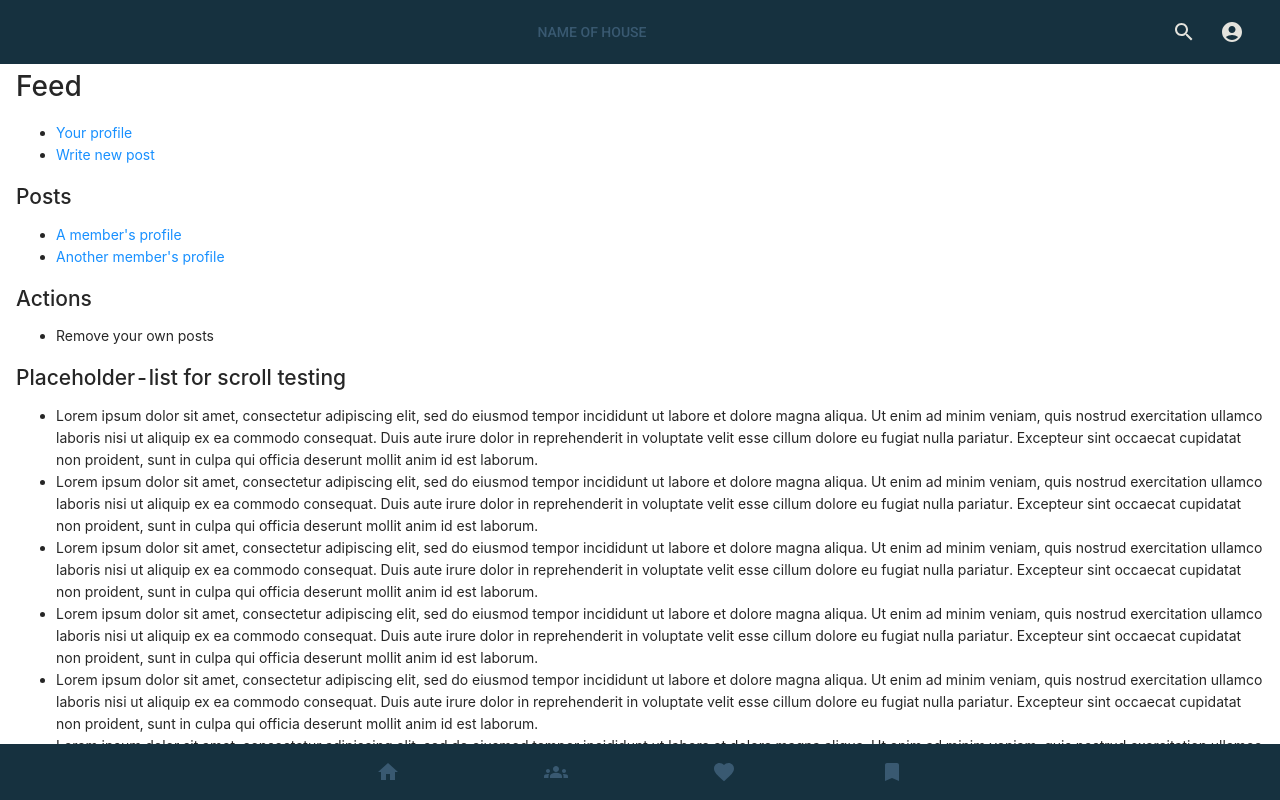
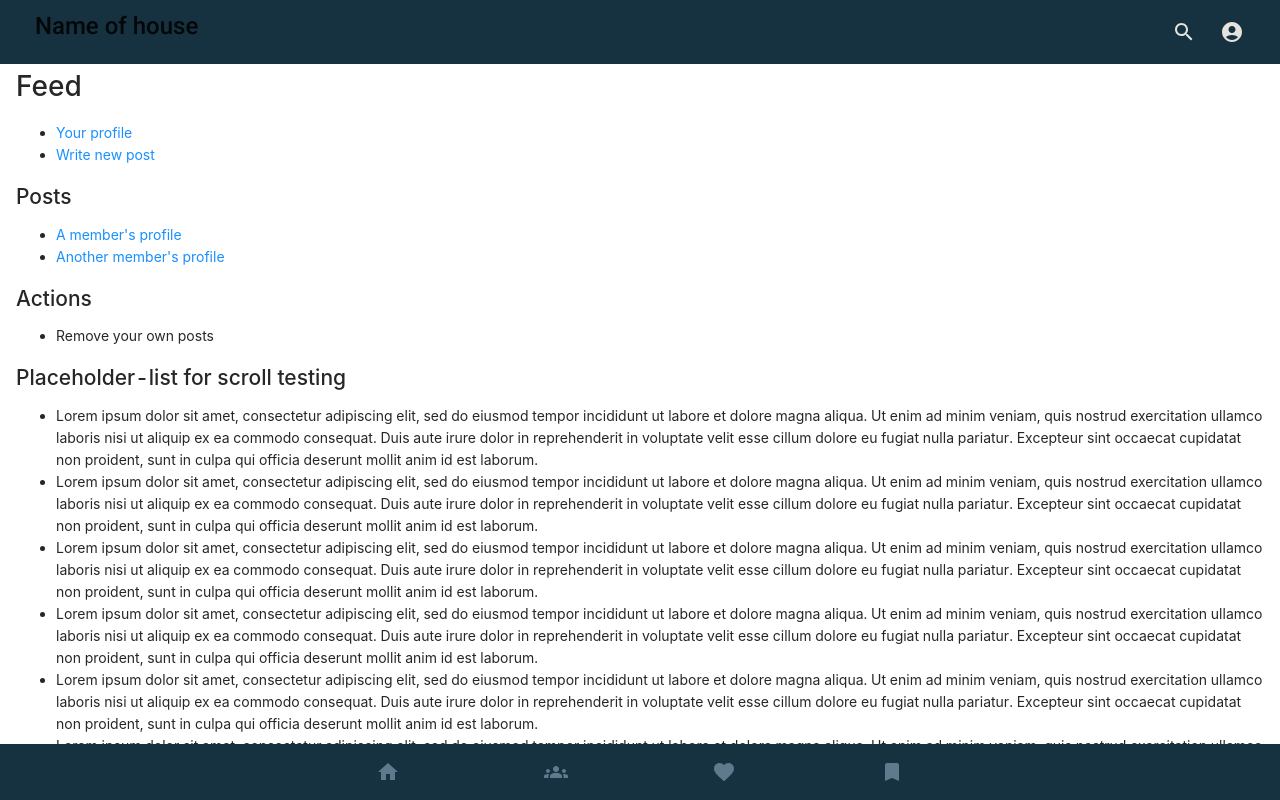
Before and after one commit to stenwall/u11-fullstack-js, a Next.js app in the folder client/: page /feed in a window 1280 px wide. Shown: the top 800 px of the page. Built offline with nearby package versions, Linux system fonts and the light colour scheme.

Commit message:
feat: finished topnav comp w working links

```diff
--- a/client/components/TopNavbar/index.tsx
+++ b/client/components/TopNavbar/index.tsx
@@ -1,12 +1,8 @@
 import { useRouter } from 'next/router';
-import AppBar from '@mui/material/AppBar';
-import Box from '@mui/material/Box';
-import Toolbar from '@mui/material/Toolbar';
+import { AppBar, Toolbar, IconButton, Button } from '@mui/material';
 import Typography from '@mui/material/Typography';
-import IconButton from '@mui/material/IconButton';
 import { AccountCircle, Search } from '@mui/icons-material';
 import Link from 'next/link';
-import { Button } from '@mui/material';
 
 interface Props {
   onClick: any;
@@ -18,30 +14,39 @@ const TopNavbar = (props: Props) => {
 
   return (
     <>
-      <Box sx={{ flexGrow: 1 }} onClick={props.onClick}>
-        <AppBar position="fixed">
+      <AppBar
+        position="fixed"
+        onClick={props.onClick}
+      >
         <Toolbar>
           <Link href="/info">
             <Button
               value="info"
               sx={{ flexGrow: 1 }}
+              size="large"
             >
-                  Name of house
+              <h1>Name of house</h1>
             </Button>
           </Link>
-            <IconButton value="search" size="large" color="inherit" aria-label="search">
+          <IconButton
+            value="search"
+            size="large"
+            color="inherit"
+            aria-label="search"
+          >
             <Search />
           </IconButton>
-            <IconButton value="profile" size="large" color="inherit" aria-label="menu">
+          <Link href="/profile">
+            <IconButton
+              value="profile"
+              size="large"
+              aria-label="profile"
+            >
               <AccountCircle />
             </IconButton>
+          </Link>
         </Toolbar>
       </AppBar>
-      </Box>
-
-      {/* <Link href="/profile">
-        <a>Your profile</a>
-      </Link> */}
     </>
   );
 };
--- a/client/styles/mui-components/_bottomnavbar.scss
+++ b/client/styles/mui-components/_bottomnavbar.scss
@@ -3,14 +3,13 @@
 .MuiBottomNavigationAction-root {
   padding: 0.2rem;
   transition: color 250ms cubic-bezier(0.4, 0, 0.2, 1) 0ms;
-}
-
-.Mui-selected {
-  color: $text-primary;
+  &.Mui-selected {
+    color: $text-primary;
+  }
 }
 
 .MuiBottomNavigationAction-iconOnly {
-  color: $primary-main;
+  color: $primary-light;
 }
 
 .MuiBottomNavigationAction-label {
--- a/client/styles/mui-components/_topnavbar.scss
+++ b/client/styles/mui-components/_topnavbar.scss
@@ -3,4 +3,24 @@
 .MuiAppBar-root {
   box-shadow: none;
   background-image: none;
+
+  .MuiButton-root {
+    text-transform: none;
+    justify-content: flex-start;
+    color: $text-primary;
+    border-radius: 0;
+
+    &:hover {
+      background-color: transparent;
+    }
+
+    h1 {
+      font-size: 1.5rem;
+      line-height: 0.5rem;
+    }
+  }
+
+  .MuiIconButton-root {
+    color: $text-primary;
+  }
 }
--- a/client/styles/theme.ts
+++ b/client/styles/theme.ts
@@ -33,44 +33,7 @@ let theme = createTheme({
   },
   typography: {
     fontFamily: 'Roboto',
-  },
-  components: {
-    MuiBottomNavigation: {
-      styleOverrides: {
-        root: {
-          // color: '#e4e3dd'
-        },
-      },
-    },
-    MuiBottomNavigationAction: {
-      styleOverrides: {
-        root: {
-          '&.Mui-selected': {
-            color: '#e4e3dd'
-          },
-          '&.MuiBottomNavigationAction-iconOnly': {
-            color: '#395971'
-          },
-          '&.MuiBottomNavigationAction-label': {
-            opacity: '0 !important'
-          },
-        },
-      },
-    },
-  },
+  }
 });
 
-// theme = createTheme(theme, {
-//   components: {
-//     MuiBottomNavigation: {
-//       styleOverrides: {
-//         root: {
-//           backgroundColor: theme.palette.secondary,
-//           color: theme.palette.text
-//         },
-//       },
-//     },
-//   },
-// })
-
 export default theme;
```
Also changed, not shown: client/pages/profile/index.tsx (+11 -2 lines). Lines whose indentation alone changed are shown as unchanged.
